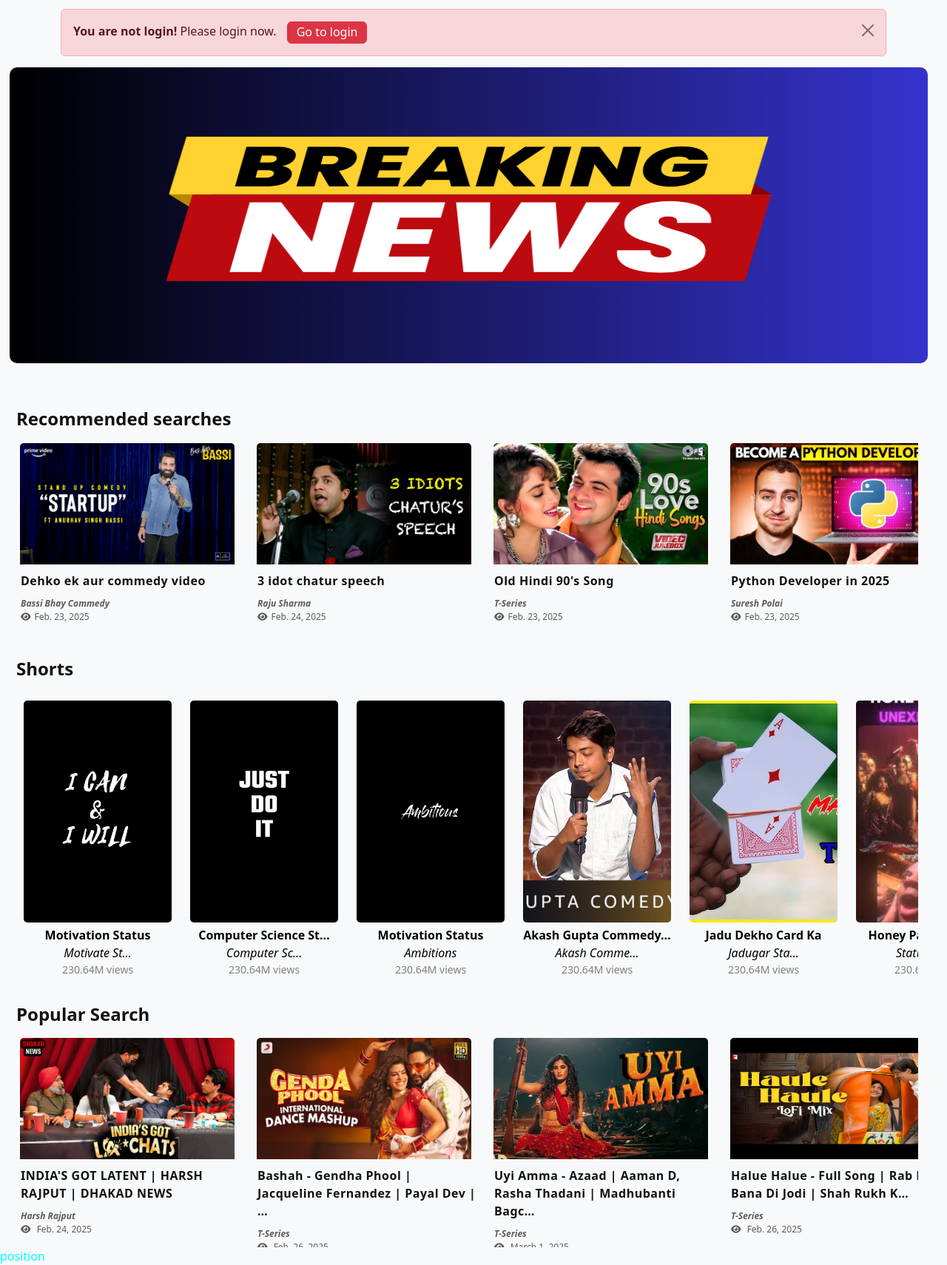
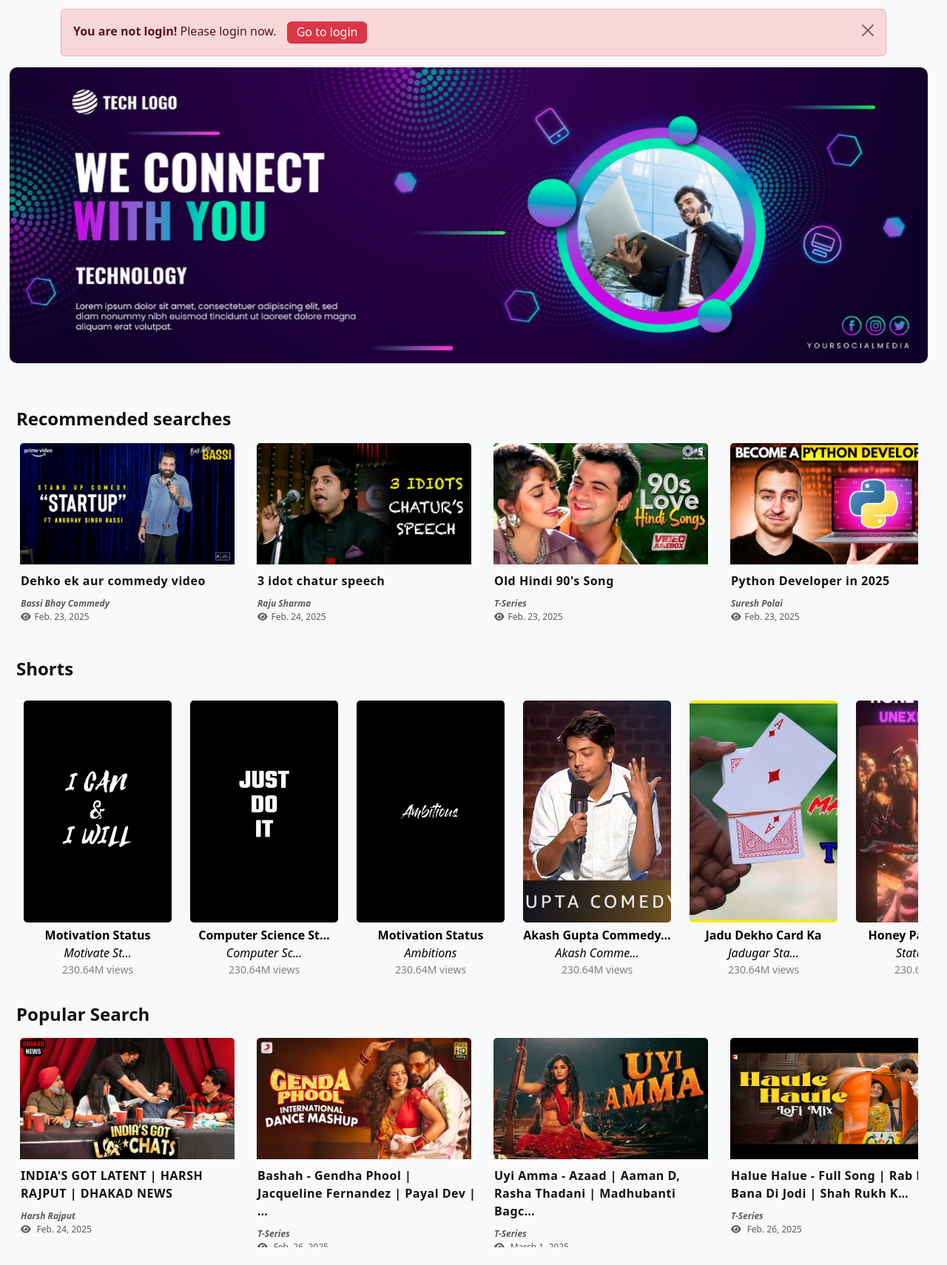
Before and after one commit to sureshdulupolai/MediX, a Django app: page / in a window 1280 px wide. Shown: the part 64-1774 px from the top of the page at 74% size. After the commit the page ends 1750 px from the top, so only its background shows below. Run offline with Django 5.2, Linux system fonts and the light colour scheme; data comes from the database, SQL or seed files in the repository; both versions use the stored data as it was after the commit.

Commit message:
Created a Perfect Banner Template with Some data

```diff
--- a/templates/homepage.html
+++ b/templates/homepage.html
@@ -37,21 +37,21 @@
     {% endif %}
 
 
-
+    {% if banner %}
     <div id="carouselExampleFade" class="carousel slide carousel-fade" style="margin-top: 20px;">
       <div class="carousel-inner" style="margin-left: 1%; border-radius: 10px; overflow: hidden;">
+        {% for ban in banner %}
         <div class="carousel-item active" style="margin: 0px;">
-          <img src="../static/img/bn.jpg" class="d-block w-100" alt="Slide 1" />
+          <img src="/media/{{ ban.banner_img }}" class="d-block w-100" alt="Slide 1" />
         </div>
-        <div class="carousel-item" style="margin-left: -8px; border-radius: 5px;">
-          <img src="../static/img/fi.jpg" class="d-block w-100" alt="Slide 2" style="border-radius: 5px;" />
-        </div>
+        {% endfor %}
         <button class="carousel-control-prev" type="button" data-bs-target="#carouselExampleFade" data-bs-slide="prev">
         </button>
         <button class="carousel-control-next" type="button" data-bs-target="#carouselExampleFade" data-bs-slide="next">
         </button>
       </div>
     </div>
+    {% endif %}
 
     {% if video %}
     <!-- Section 3 -->
@@ -126,7 +126,7 @@
     </div>
     {% endif %}
 
-    <div style="position: relative; top: 100px; color: aqua;">position</div>
+    <!-- <div style="position: relative; top: 100px; color: aqua;">position</div> -->
 
 <script>
   setTimeout(function() {
--- a/videos/views.py
+++ b/videos/views.py
@@ -6,6 +6,7 @@
 from django.contrib import messages
 from django.views.decorators.csrf import csrf_exempt
 from shorts.models import ShortsDetails
+from banner.models import BannerDetails
 import random
 
 def short():
@@ -18,6 +19,7 @@
     return video
 
 def homepage(request):
+    ban = BannerDetails.objects.all().values()
     val = callVideo()
     shorts = list(short())
     val1 = []; val2 = []
@@ -42,6 +44,7 @@
         'video' : val1,
         'video2' : val2,
         'shorts' : shorts,
+        'banner' : ban,
     }
     return render(request, 'homepage.html', context)
 
```
Also changed, not shown: banner/views.py (line endings or trailing spaces), db.sqlite3, media/banner/banner_1.jpg.png (added), media/banner/banner_2.jpg.png (added), media/banner/banner_3.jpg.png (added), media/banner/banner_4.jpg.png (added).
